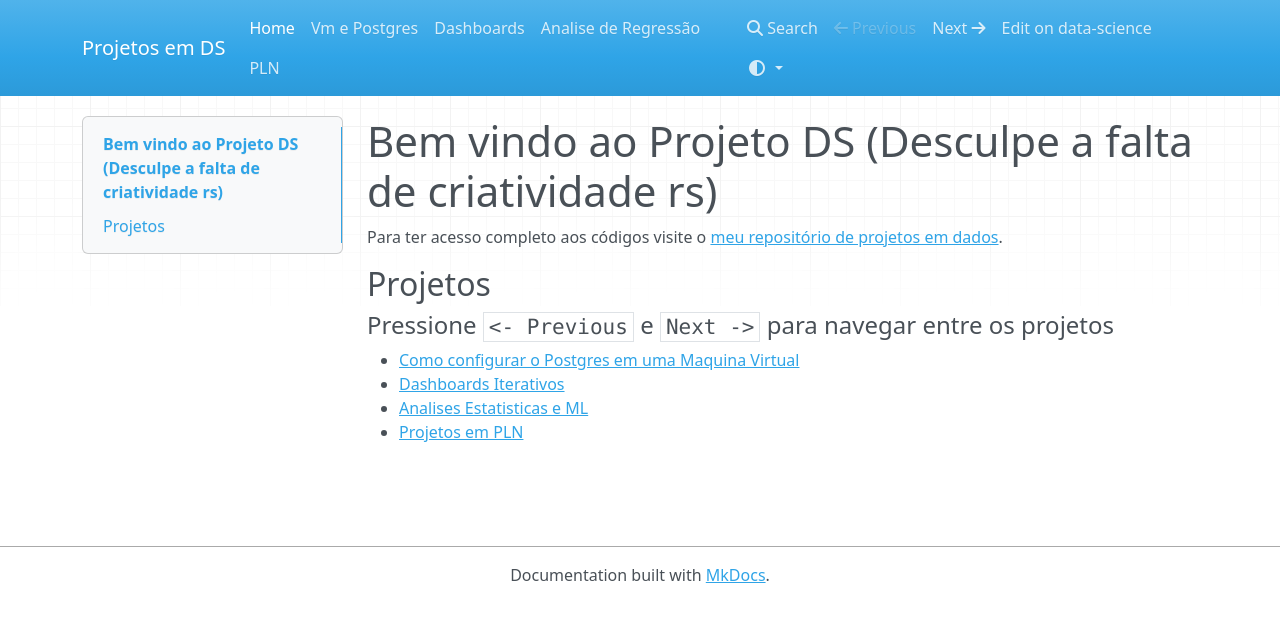
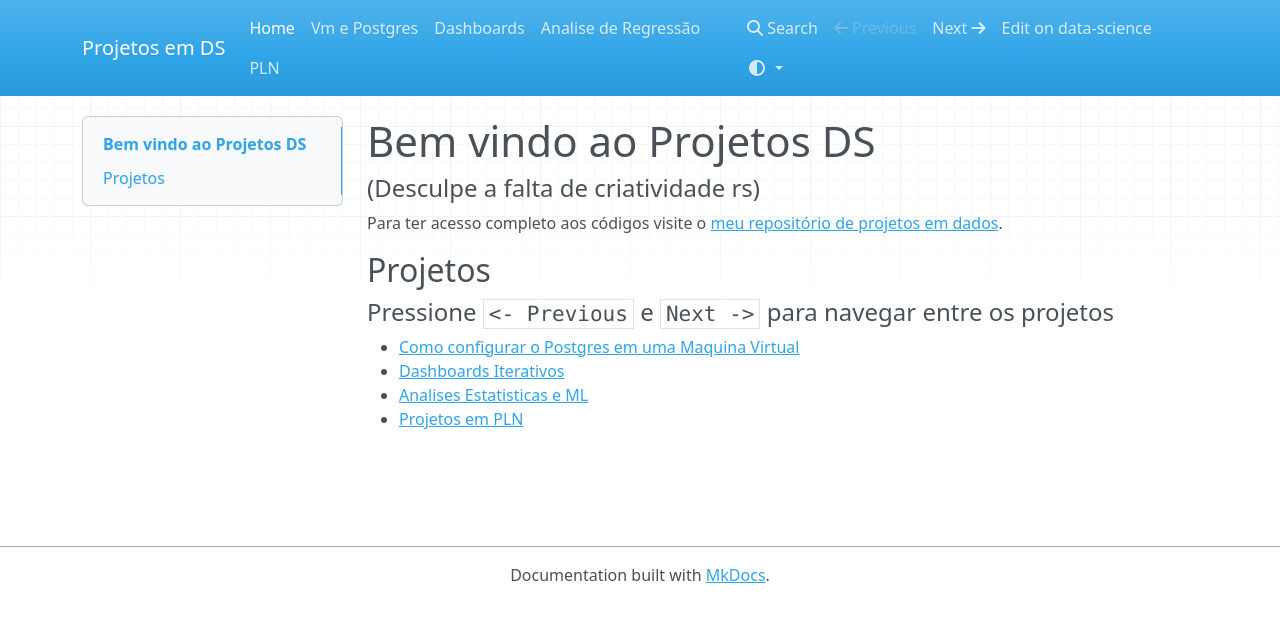
Before and after one commit to Carolbalbs/data-science, an MkDocs documentation site: the page built from docs/index.md, in a window 1280 px wide. Shown: the top 622 px of the page. Built offline with MkDocs 1.6.1, drawn with Linux system fonts in a browser that asks for light colours; nearby versions of some CDN libraries.

Commit message:
Update index.md

```diff
--- a/docs/index.md
+++ b/docs/index.md
@@ -1,4 +1,5 @@
-# Bem vindo ao Projeto DS (Desculpe a falta de criatividade rs)
+# Bem vindo ao Projetos DS
+#### (Desculpe a falta de criatividade rs)
 
 Para ter acesso completo aos códigos visite o [meu repositório de projetos em dados](https://github.com/carolbalbs/data-science).
 
```
